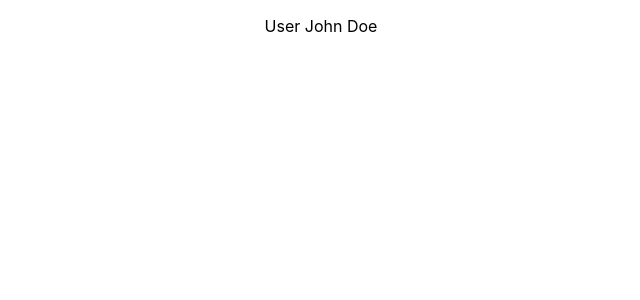
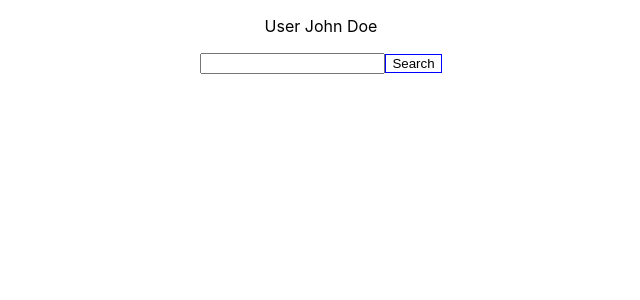
Before and after one commit to ValentinVignal/ShopIn, a React (Create React App) app: page / in a window 1280 px wide. Shown: the top 300 px of the page, without its empty margins (319-959 px from the left). Built offline with nearby package versions, Linux system fonts and the light colour scheme.

Commit message:
Pokemon Search :tada:

```diff
--- a/src/App.css
+++ b/src/App.css
@@ -1,16 +1,5 @@
 .App {
   text-align: center;
-}
-
-.App-logo {
-  height: 40vmin;
-  pointer-events: none;
-}
-
-@media (prefers-reduced-motion: no-preference) {
-  .App-logo {
-    animation: App-logo-spin infinite 20s linear;
-  }
 }
 
 .App-header {
@@ -24,15 +13,12 @@
   color: white;
 }
 
-.App-link {
-  color: #61dafb;
+.my-button{
+  border: 1px solid blue;
+  background-color: white;
 }
 
-@keyframes App-logo-spin {
-  from {
-    transform: rotate(0deg);
-  }
-  to {
-    transform: rotate(360deg);
-  }
+img.pokemon-image{
+  margin-top:20px;
+  margin-bottom:20px;
 }
--- a/src/components/PokemonSearch.tsx
+++ b/src/components/PokemonSearch.tsx
@@ -1,16 +1,83 @@
 import React, { Component } from 'react';
 import User from '../interfaces/User';
 
+interface SearchState {
+    error: boolean,
+    pokemon?: Pokemon
+};
+
+interface Pokemon {
+    name: string,
+    numberOfAbilities: number,
+    baseExperience: number,
+    imageUrl: string
+}
 
 
-class PokemonSearch extends Component<User> {
+class PokemonSearch extends Component<User, SearchState> {
+    pokemonRef: React.RefObject<HTMLInputElement>;
+
+    constructor(props: User) {
+        super(props);
+        this.state = {
+            error: false
+        };
+        this.pokemonRef = React.createRef();
+    }
+
+    onSearchClick = (): void => {
+        const inputValue = this.pokemonRef.current?.value;
+        console.log('inputValue', inputValue);
+        fetch(`https://pokeapi.co/api/v2/pokemon/${inputValue}`)
+            .then(res => {
+                if (res.status !== 200) {
+                    console.log('error');
+                    this.setState({ error: true });
+                    return;
+                }
+                console.log('no error');
+                res.json().then(data => {
+                    console.log('in then');
+                    this.setState({
+                        error: false,
+                        pokemon: {
+                            name: data.name,
+                            numberOfAbilities: data.abilities.length,
+                            baseExperience: data.base_experience,
+                            imageUrl: data.sprites.front_default
+                        }
+                    });
+                });
+            });
+    }
+
     render() {
-        const { name } = this.props;
+        const { name, numberOfPokemons } = this.props;
+        const { error, pokemon } = this.state;
+
+        let resultMarkup;
+
+        if (error) {
+            resultMarkup = <p>Pokemon not found, please try again</p>
+        } else if (pokemon) {
+            resultMarkup = <div>
+                <img src={pokemon.imageUrl} alt='pokemon' className='pokemon-image' />
+                <p>
+                    {pokemon.name} has {pokemon.numberOfAbilities} abilities and {pokemon.baseExperience} base experience points
+                </p>
+            </div>
+        }
+
         return (
             <div>
                 <p>
                     User {name}
                 </p>
+                <input type='text' ref={this.pokemonRef} />
+                <button onClick={this.onSearchClick} className='my-button'>
+                    Search
+                </button>
+                {resultMarkup}
             </div>
         );
     }
```
